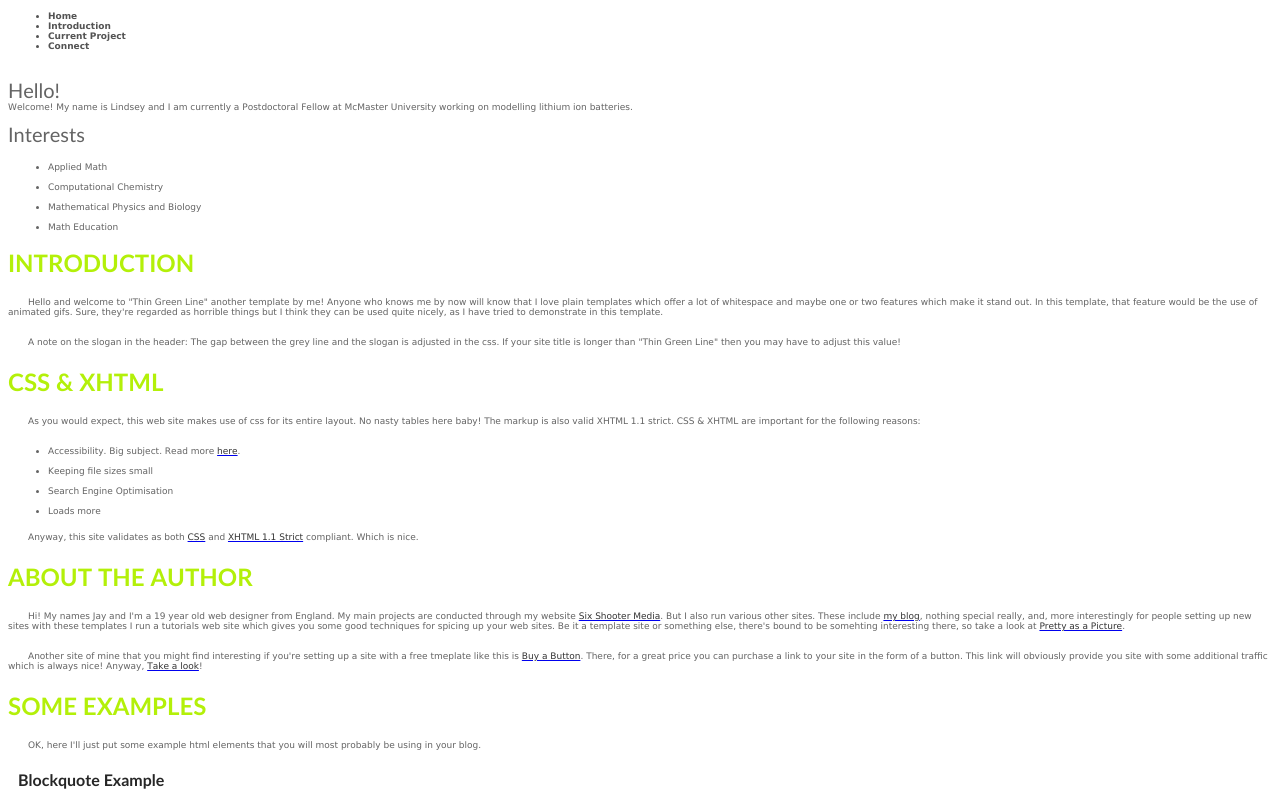
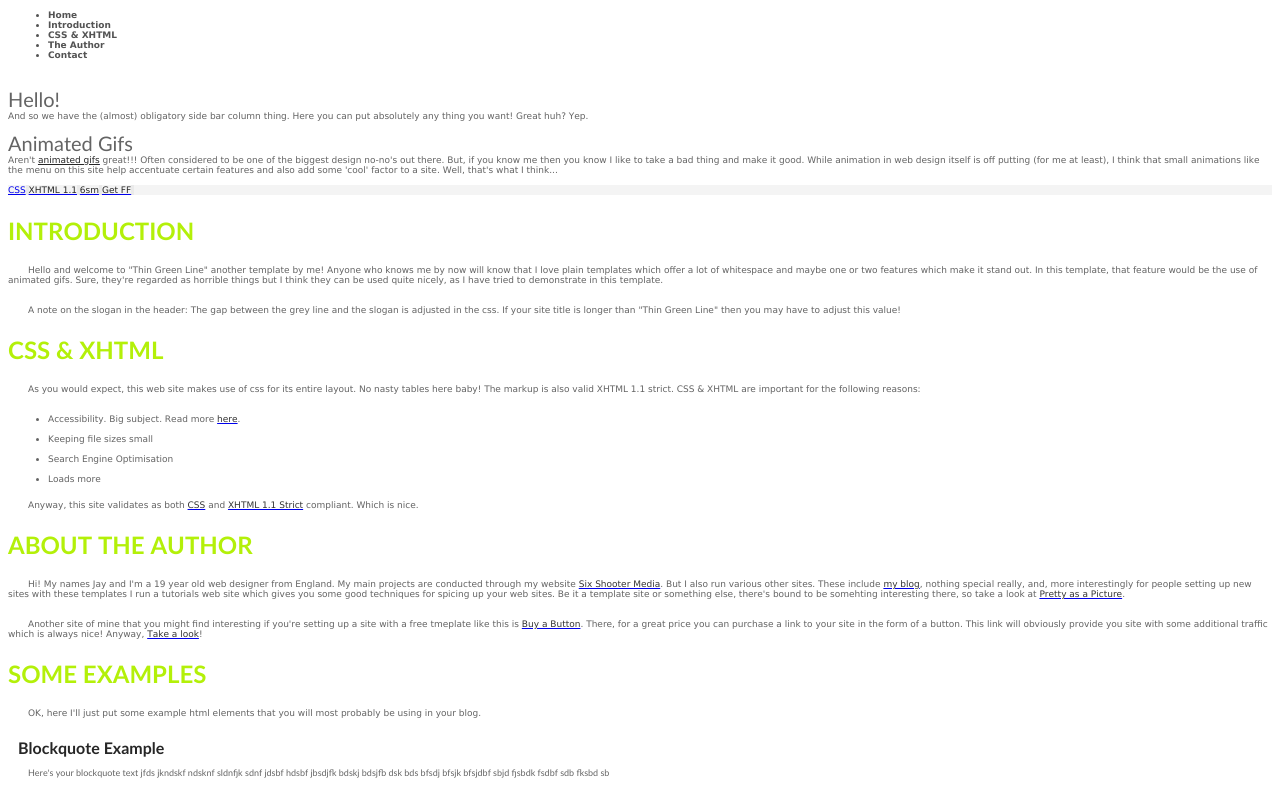
Before and after one commit to lmdanie1/lmdanie1.github.io, a plain HTML site: page index.html in a window 1280 px wide. Shown: the part 51-841 px from the top of the page. Drawn offline with Linux system fonts and the light colour scheme.

Commit message:
Update index.html

```diff
--- a/index.html
+++ b/index.html
@@ -9,72 +9,75 @@
   <style type="text/css">
     p.p4 {margin: 0.0px 0.0px 0.0px 0.0px; font: 9.0px Verdana; color: #646464; -webkit-text-stroke: #646464; min-height: 11.0px}
     p.p6 {margin: 0.0px 0.0px 10.0px 0.0px; line-height: 19.0px; font: 9.0px Verdana; color: #646464; -webkit-text-stroke: #646464}
-    p.p9 {margin: 0.0px 0.0px 20.0px 0.0px; text-indent: 20.0px; line-height: 20.0px; font: 9.0px Verdana; color: #646464; -webkit-text-stroke: #646464}
-    p.p12 {margin: 0.0px 0.0px 20.0px 0.0px; text-indent: 20.0px; line-height: 20.0px; font: 9.0px 'Trebuchet MS'; color: #646464; -webkit-text-stroke: #646464}
-    p.p13 {margin: 0.0px 0.0px 0.0px 0.0px; text-align: center; font: 9.0px Verdana; color: #c1c1c1; -webkit-text-stroke: #c1c1c1}
+    p.p7 {margin: 0.0px 0.0px 0.0px 0.0px; font: 9.0px Verdana; color: #262626; -webkit-text-stroke: #262626; background-color: #f4f4f4}
+    p.p8 {margin: 0.0px 0.0px 10.0px 0.0px; line-height: 19.0px; font: 9.0px Verdana; color: #646464; -webkit-text-stroke: #646464; min-height: 11.0px}
+    p.p10 {margin: 0.0px 0.0px 20.0px 0.0px; text-indent: 20.0px; line-height: 20.0px; font: 9.0px Verdana; color: #646464; -webkit-text-stroke: #646464}
+    p.p13 {margin: 0.0px 0.0px 20.0px 0.0px; text-indent: 20.0px; line-height: 20.0px; font: 9.0px 'Trebuchet MS'; color: #646464; -webkit-text-stroke: #646464}
+    p.p14 {margin: 0.0px 0.0px 0.0px 0.0px; text-align: center; font: 9.0px Verdana; color: #c1c1c1; -webkit-text-stroke: #c1c1c1}
     li.li3 {margin: 0.0px 0.0px 0.0px 0.0px; font: 9.0px Verdana; color: #535353; -webkit-text-stroke: #535353}
-    li.li7 {margin: 0.0px 0.0px 10.0px 0.0px; line-height: 19.0px; font: 9.0px Verdana; color: #646464}
-    li.li10 {margin: 0.0px 0.0px 10.0px 0.0px; font: 9.0px Verdana; color: #646464; -webkit-text-stroke: #646464}
+    li.li11 {margin: 0.0px 0.0px 10.0px 0.0px; font: 9.0px Verdana; color: #646464; -webkit-text-stroke: #646464}
     span.s1 {font-kerning: none}
     span.s2 {-webkit-text-stroke: 0px #000000}
     span.s3 {font-kerning: none; background-color: #ffffff}
-    span.s4 {font: 9.0px Verdana; font-kerning: none; color: #343434; -webkit-text-stroke: 0px #343434}
-    span.s5 {font: 9.0px Verdana; text-decoration: underline ; font-kerning: none; color: #878787; -webkit-text-stroke: 0px #878787}
+    span.s4 {font: 9.0px Verdana; text-decoration: underline ; font-kerning: none; color: #262626; -webkit-text-stroke: 0px #262626}
+    span.s5 {font-kerning: none; color: #646464; background-color: #eaeaea; -webkit-text-stroke: 0px #646464}
+    span.s6 {font-kerning: none; color: #262626; background-color: #f4f4f4; -webkit-text-stroke: 0px #262626}
+    span.s7 {font: 9.0px Verdana; font-kerning: none; color: #343434; -webkit-text-stroke: 0px #343434}
+    span.s8 {font: 9.0px Verdana; text-decoration: underline ; font-kerning: none; color: #878787; -webkit-text-stroke: 0px #878787}
     ul.ul1 {list-style-type: disc}
   </style>
 </head>
 <body>
-<h1 style="margin: 0.0px 0.0px 0.0px 0.0px; font: 22.5px 'Trebuchet MS'; color: #000000; -webkit-text-stroke: #000000"><span class="s1"><b>Lindsey Daniels, PhD</b></span></h1>
-<h3 style="margin: 0.0px 0.0px 0.0px 270.0px; font: 9.0px Verdana; color: #c1c1c1; -webkit-text-stroke: #c1c1c1; min-height: 11.0px"><span class="s1"></span><br></h3>
+<h1 style="margin: 0.0px 0.0px 0.0px 0.0px; font: 22.5px 'Trebuchet MS'; color: #000000; -webkit-text-stroke: #000000"><span class="s1"><b>Thin Green Line</b></span></h1>
+<h3 style="margin: 0.0px 0.0px 0.0px 270.0px; font: 9.0px Verdana; color: #c1c1c1; -webkit-text-stroke: #c1c1c1"><span class="s1">Because blue and red are boring.</span></h3>
 <ul class="ul1">
   <li class="li3"><span class="s2"><b></b></span><span class="s1"><b>Home<br>
 </b></span></li>
   <li class="li3"><span class="s2"><b></b></span><span class="s1"><b>Introduction<br>
 </b></span></li>
-  <li class="li3"><span class="s2"><b></b></span><span class="s1"><b>Current Project<br>
+  <li class="li3"><span class="s2"><b></b></span><span class="s1"><b>CSS &amp; XHTML<br>
 </b></span></li>
-  <li class="li3"><span class="s2"><b></b></span><span class="s1"><b>Connect<br>
+  <li class="li3"><span class="s2"><b></b></span><span class="s1"><b>The Author<br>
+</b></span></li>
+  <li class="li3"><span class="s2"><b></b></span><span class="s1"><b>Contact<br>
 </b></span></li>
 </ul>
 <p class="p4"><span class="s1"></span><br></p>
 <h1 style="margin: 0.0px 0.0px 0.0px 0.0px; font: 20.0px 'Trebuchet MS'; color: #646464; -webkit-text-stroke: #646464"><span class="s3">Hello!</span></h1>
-<p class="p6"><span class="s3">Welcome! My name is Lindsey and I am currently a Postdoctoral Fellow at McMaster University working on modelling lithium ion batteries.</span></p>
-<h1 style="margin: 0.0px 0.0px 0.0px 0.0px; font: 20.0px 'Trebuchet MS'; color: #646464; -webkit-text-stroke: #646464"><span class="s3">Interests</span></h1>
+<p class="p6"><span class="s3">And so we have the (almost) obligatory side bar column thing. Here you can put absolutely any thing you want! Great huh? Yep.<span class="Apple-converted-space"> </span></span></p>
+<h1 style="margin: 0.0px 0.0px 0.0px 0.0px; font: 20.0px 'Trebuchet MS'; color: #646464; -webkit-text-stroke: #646464"><span class="s3">Animated Gifs</span></h1>
+<p class="p6"><span class="s3">Aren't <a href="file:///Users/lindseydaniels/Documents/GitHub/lmdanie1.github.io/images/backgrounds/menu_a_hover.gif"><span class="s4">animated gifs</span></a> great!!! Often considered to be one of the biggest design no-no's out there. But, if you know me then you know I like to take a bad thing and make it good. While animation in web design itself is off putting (for me at least), I think that small animations like the menu on this site help accentuate certain features and also add some 'cool' factor to a site. Well, that's what I think...<span class="Apple-converted-space"> </span></span></p>
+<p class="p7"><span class="s1"><a href="http://jigsaw.w3.org/css-validator/check/referer">CSS</a></span><span class="s5"> <a href="http://validator.w3.org/check?uri=referer"><span class="s6">XHTML 1.1</span></a> <a href="http://www.sixshootermedia.com/"><span class="s6">6sm</span></a> <a href="http://www.getfirefox.com/"><span class="s6">Get FF</span></a><span class="Apple-converted-space"> </span></span></p>
+<p class="p8"><span class="s1"></span><br></p>
+<h1 style="margin: 0.0px 0.0px 20.0px 0.0px; font: 24.0px 'Trebuchet MS'; color: #b3f009; -webkit-text-stroke: #b3f009"><span class="s1"><b>INTRODUCTION</b></span></h1>
+<p class="p10"><span class="s1">Hello and welcome to "Thin Green Line" another template by me! Anyone who knows me by now will know that I love plain templates which offer a lot of whitespace and maybe one or two features which make it stand out. In this template, that feature would be the use of animated gifs. Sure, they're regarded as horrible things but I think they can be used quite nicely, as I have tried to demonstrate in this template.<span class="Apple-converted-space"> </span></span></p>
+<p class="p10"><span class="s1">A note on the slogan in the header: The gap between the grey line and the slogan is adjusted in the css. If your site title is longer than "Thin Green Line" then you may have to adjust this value!<span class="Apple-converted-space"> </span></span></p>
+<h1 style="margin: 0.0px 0.0px 20.0px 0.0px; font: 24.0px 'Trebuchet MS'; color: #b3f009; -webkit-text-stroke: #b3f009"><span class="s1"><b>CSS &amp; XHTML</b></span></h1>
+<p class="p10"><span class="s1">As you would expect, this web site makes use of css for its entire layout. No nasty tables here baby! The markup is also valid XHTML 1.1 strict. CSS &amp; XHTML are important for the following reasons:<span class="Apple-converted-space"> </span></span></p>
 <ul class="ul1">
-  <li class="li7">Applied Math</li>
-  <li class="li7">Computational Chemistry</li>
-  <li class="li7">Mathematical Physics and Biology</li>
-  <li class="li7">Math Education</li>
+  <li class="li11"><span class="s2"></span><span class="s1">Accessibility. Big subject. Read more <a href="http://www.w3.org/WAI/"><span class="s7">here</span></a>.</span></li>
+  <li class="li11"><span class="s2"></span><span class="s1">Keeping file sizes small</span></li>
+  <li class="li11"><span class="s2"></span><span class="s1">Search Engine Optimisation</span></li>
+  <li class="li11"><span class="s2"></span><span class="s1">Loads more</span></li>
 </ul>
-<h1 style="margin: 0.0px 0.0px 20.0px 0.0px; font: 24.0px 'Trebuchet MS'; color: #b3f009; -webkit-text-stroke: #b3f009"><span class="s1"><b>INTRODUCTION</b></span></h1>
-<p class="p9"><span class="s1">Hello and welcome to "Thin Green Line" another template by me! Anyone who knows me by now will know that I love plain templates which offer a lot of whitespace and maybe one or two features which make it stand out. In this template, that feature would be the use of animated gifs. Sure, they're regarded as horrible things but I think they can be used quite nicely, as I have tried to demonstrate in this template.<span class="Apple-converted-space"> </span></span></p>
-<p class="p9"><span class="s1">A note on the slogan in the header: The gap between the grey line and the slogan is adjusted in the css. If your site title is longer than "Thin Green Line" then you may have to adjust this value!<span class="Apple-converted-space"> </span></span></p>
-<h1 style="margin: 0.0px 0.0px 20.0px 0.0px; font: 24.0px 'Trebuchet MS'; color: #b3f009; -webkit-text-stroke: #b3f009"><span class="s1"><b>CSS &amp; XHTML</b></span></h1>
-<p class="p9"><span class="s1">As you would expect, this web site makes use of css for its entire layout. No nasty tables here baby! The markup is also valid XHTML 1.1 strict. CSS &amp; XHTML are important for the following reasons:<span class="Apple-converted-space"> </span></span></p>
-<ul class="ul1">
-  <li class="li10"><span class="s2"></span><span class="s1">Accessibility. Big subject. Read more <a href="http://www.w3.org/WAI/"><span class="s4">here</span></a>.</span></li>
-  <li class="li10"><span class="s2"></span><span class="s1">Keeping file sizes small</span></li>
-  <li class="li10"><span class="s2"></span><span class="s1">Search Engine Optimisation</span></li>
-  <li class="li10"><span class="s2"></span><span class="s1">Loads more</span></li>
-</ul>
-<p class="p9"><span class="s1">Anyway, this site validates as both <a href="http://jigsaw.w3.org/css-validator/check/referer"><span class="s4">CSS</span></a> and <a href="http://validator.w3.org/check?uri=referer"><span class="s4">XHTML 1.1 Strict</span></a> compliant. Which is nice.<span class="Apple-converted-space"> </span></span></p>
+<p class="p10"><span class="s1">Anyway, this site validates as both <a href="http://jigsaw.w3.org/css-validator/check/referer"><span class="s7">CSS</span></a> and <a href="http://validator.w3.org/check?uri=referer"><span class="s7">XHTML 1.1 Strict</span></a> compliant. Which is nice.<span class="Apple-converted-space"> </span></span></p>
 <h1 style="margin: 0.0px 0.0px 20.0px 0.0px; font: 24.0px 'Trebuchet MS'; color: #b3f009; -webkit-text-stroke: #b3f009"><span class="s1"><b>ABOUT THE AUTHOR</b></span></h1>
-<p class="p9"><span class="s1">Hi! My names Jay and I'm a 19 year old web designer from England. My main projects are conducted through my website <a href="http://www.sixshootermedia.com/"><span class="s4">Six Shooter Media</span></a>. But I also run various other sites. These include <a href="http://www.jameskoster.co.uk/"><span class="s4">my blog</span></a>, nothing special really, and, more interestingly for people setting up new sites with these templates I run a tutorials web site which gives you some good techniques for spicing up your web sites. Be it a template site or something else, there's bound to be somehting interesting there, so take a look at <a href="http://www.sixshootermedia.com/Pretty_as_a_Picture"><span class="s4">Pretty as a Picture</span></a>.<span class="Apple-converted-space"> </span></span></p>
-<p class="p9"><span class="s1">Another site of mine that you might find interesting if you're setting up a site with a free tmeplate like this is <a href="http://www.buyabutton.net/"><span class="s4">Buy a Button</span></a>. There, for a great price you can purchase a link to your site in the form of a button. This link will obviously provide you site with some additional traffic which is always nice! Anyway, <a href="http://www.buyabutton.net/"><span class="s4">Take a look</span></a>!<span class="Apple-converted-space"> </span></span></p>
+<p class="p10"><span class="s1">Hi! My names Jay and I'm a 19 year old web designer from England. My main projects are conducted through my website <a href="http://www.sixshootermedia.com/"><span class="s7">Six Shooter Media</span></a>. But I also run various other sites. These include <a href="http://www.jameskoster.co.uk/"><span class="s7">my blog</span></a>, nothing special really, and, more interestingly for people setting up new sites with these templates I run a tutorials web site which gives you some good techniques for spicing up your web sites. Be it a template site or something else, there's bound to be somehting interesting there, so take a look at <a href="http://www.sixshootermedia.com/Pretty_as_a_Picture"><span class="s7">Pretty as a Picture</span></a>.<span class="Apple-converted-space"> </span></span></p>
+<p class="p10"><span class="s1">Another site of mine that you might find interesting if you're setting up a site with a free tmeplate like this is <a href="http://www.buyabutton.net/"><span class="s7">Buy a Button</span></a>. There, for a great price you can purchase a link to your site in the form of a button. This link will obviously provide you site with some additional traffic which is always nice! Anyway, <a href="http://www.buyabutton.net/"><span class="s7">Take a look</span></a>!<span class="Apple-converted-space"> </span></span></p>
 <h1 style="margin: 0.0px 0.0px 20.0px 0.0px; font: 24.0px 'Trebuchet MS'; color: #b3f009; -webkit-text-stroke: #b3f009"><span class="s1"><b>SOME EXAMPLES</b></span></h1>
-<p class="p9"><span class="s1">OK, here I'll just put some example html elements that you will most probably be using in your blog.<span class="Apple-converted-space"> </span></span></p>
+<p class="p10"><span class="s1">OK, here I'll just put some example html elements that you will most probably be using in your blog.<span class="Apple-converted-space"> </span></span></p>
 <h2 style="margin: 0.0px 10.0px 10.0px 10.0px; font: 16.0px 'Trebuchet MS'; color: #262626; -webkit-text-stroke: #262626"><span class="s1"><b>Blockquote Example</b></span></h2>
-<p class="p12"><span class="s1">Here's your blockquote text jfds jkndskf ndsknf sldnfjk sdnf jdsbf hdsbf jbsdjfk bdskj bdsjfb dsk bds bfsdj bfsjk bfsjdbf sbjd fjsbdk fsdbf sdb fksbd sb<span class="Apple-converted-space"> </span></span></p>
+<p class="p13"><span class="s1">Here's your blockquote text jfds jkndskf ndsknf sldnfjk sdnf jdsbf hdsbf jbsdjfk bdskj bdsjfb dsk bds bfsdj bfsjk bfsjdbf sbjd fjsbdk fsdbf sdb fksbd sb<span class="Apple-converted-space"> </span></span></p>
 <h2 style="margin: 0.0px 10.0px 10.0px 10.0px; font: 16.0px 'Trebuchet MS'; color: #262626; -webkit-text-stroke: #262626"><span class="s1"><b>List Example</b></span></h2>
 <ul class="ul1">
-  <li class="li10"><span class="s2"></span><span class="s1">Here</span></li>
-  <li class="li10"><span class="s2"></span><span class="s1">Is our friend</span></li>
-  <li class="li10"><span class="s2"></span><span class="s1">The list!</span></li>
+  <li class="li11"><span class="s2"></span><span class="s1">Here</span></li>
+  <li class="li11"><span class="s2"></span><span class="s1">Is our friend</span></li>
+  <li class="li11"><span class="s2"></span><span class="s1">The list!</span></li>
 </ul>
 <h1 style="margin: 0.0px 0.0px 20.0px 0.0px; font: 24.0px 'Trebuchet MS'; color: #b3f009; -webkit-text-stroke: #b3f009"><span class="s1"><b>CONTACT</b></span></h1>
-<p class="p9"><span class="s1">If you decide to use this template please <a href="mailto:james(at)jameskoster.co.uk"><span class="s4">drop me a line</span></a> to let me know! Don't hesitiate to get in touch if your interested in a custom template or just in any of my services in general. I look forward to hearing from you!<span class="Apple-converted-space"> </span></span></p>
-<p class="p13"><span class="s1">Template design by <a href="http://www.sixshootermedia.com/"><span class="s5">Six Shooter Media</span></a>.<br>
-Featured on <a href="http://www.sixshootermedia.com/Pretty_as_a_Picture"><span class="s5">Pretty as a Picture</span></a>, <a href="http://www.openwebdesign.org/"><span class="s5">OWD.org</span></a> and <a href="http://www.oswd.org/"><span class="s5">OSWD.org</span></a>.<br>
+<p class="p10"><span class="s1">If you decide to use this template please <a href="mailto:james(at)jameskoster.co.uk"><span class="s7">drop me a line</span></a> to let me know! Don't hesitiate to get in touch if your interested in a custom template or just in any of my services in general. I look forward to hearing from you!<span class="Apple-converted-space"> </span></span></p>
+<p class="p14"><span class="s1">Template design by <a href="http://www.sixshootermedia.com/"><span class="s8">Six Shooter Media</span></a>.<br>
+Featured on <a href="http://www.sixshootermedia.com/Pretty_as_a_Picture"><span class="s8">Pretty as a Picture</span></a>, <a href="http://www.openwebdesign.org/"><span class="s8">OWD.org</span></a> and <a href="http://www.oswd.org/"><span class="s8">OSWD.org</span></a>.<br>
 © All your copyright information here.<span class="Apple-converted-space"> </span></span></p>
 </body>
 </html>
```
